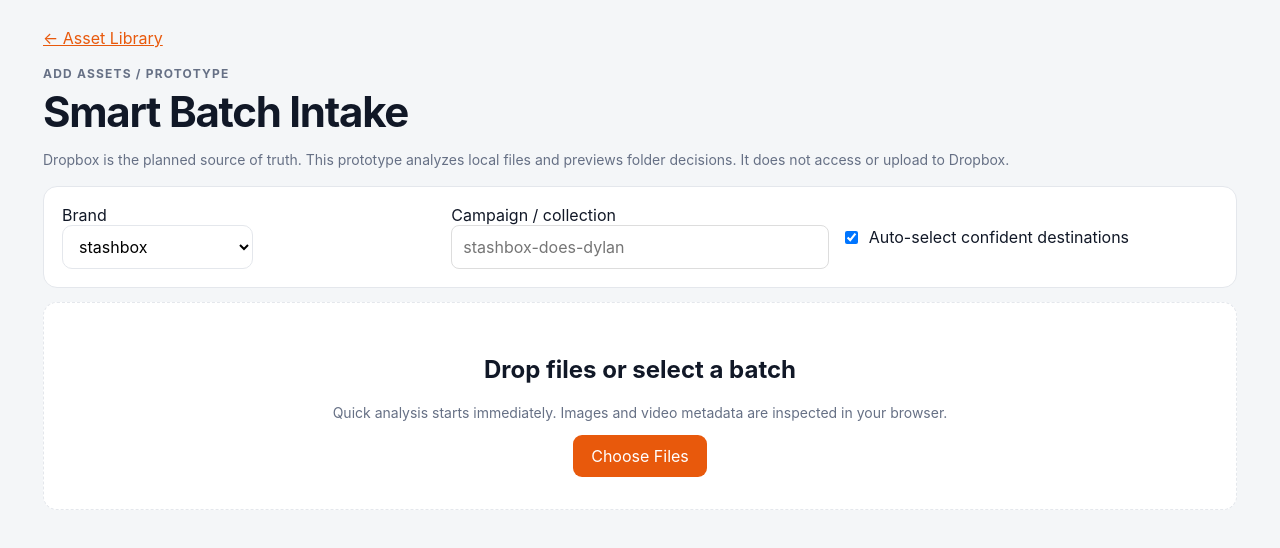
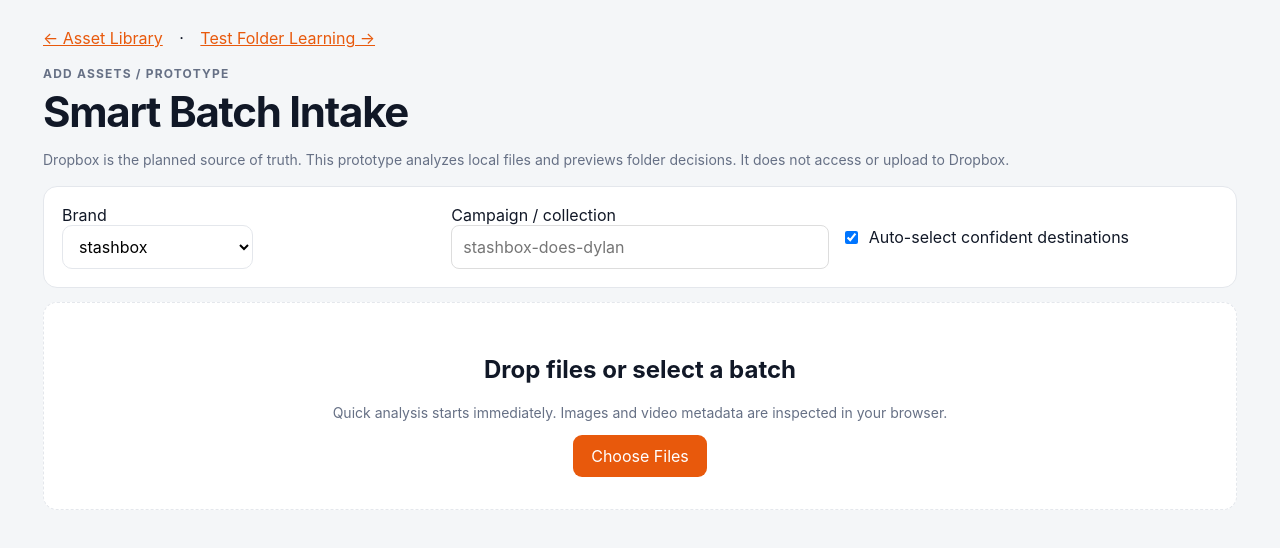
Before and after one commit to elettro/elettro-brand-os, a Next.js app in the folder apps/web/: page /assets/add in a window 1280 px wide. Shown: the top 548 px of the page. Built offline with nearby package versions, Linux system fonts and the light colour scheme.

Commit message:
Expose Folder Learning Lab from Add Assets prototype

```diff
--- a/apps/web/app/assets/add/page.tsx
+++ b/apps/web/app/assets/add/page.tsx
@@ -36,7 +36,7 @@ export default function SmartIntakePage(){
  const setPurpose=(id:string,purpose:Purpose)=>setItems(old=>old.map(x=>x.id!==id?x:{...x,purpose,folder:"",decision:"none",confidence:0}));
  const view=groups.filter(g=>filter==="all"||(filter==="needs"&&g.members.some(x=>!x.folder))||(filter==="ready"&&g.members.every(x=>!!x.folder)));
  return <main className="main" style={{maxWidth:1250,margin:"auto"}}>
-  <Link href="/assets" style={{color:"#e8590c"}}>← Asset Library</Link>
+  <Link href="/assets" style={{color:"#e8590c"}}>← Asset Library</Link> <span style={{margin:"0 12px"}}>·</span> <Link href="/assets/folder-learning-lab" style={{color:"#e8590c"}}>Test Folder Learning →</Link>
   <div className="eyebrow" style={{marginTop:18}}>Add Assets / Prototype</div><h1>Smart Batch Intake</h1>
   <p className="muted">Dropbox is the planned source of truth. This prototype analyzes local files and previews folder decisions. It does not access or upload to Dropbox.</p>
   <section className="card" style={{marginTop:18,display:"grid",gridTemplateColumns:"repeat(auto-fit,minmax(190px,1fr))",gap:12}}>
```
